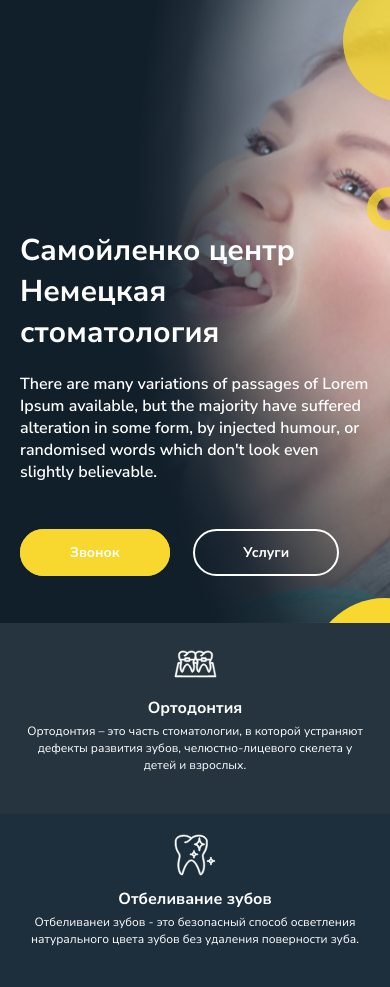
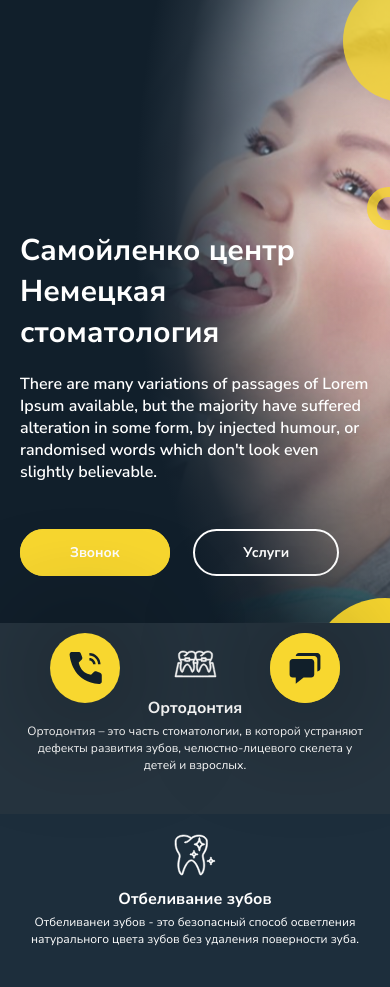
Before and after one commit to ogirock93/medeco, a PHP site: page /index_1.html in a window 390 px wide. Shown: the part 81-1068 px from the top of the page. Run offline with PHP 8.4, Linux system fonts and the light colour scheme; style sheets or scripts are compiled from the project's sources.

Commit message:
Добавил кнопки обратного звонка и чата

```diff
--- a/css/editional_style.css
+++ b/css/editional_style.css
@@ -1409,6 +1409,90 @@ body.lock {
   opacity: 0.7;
 }
 
+.popup-dismiss_mob {
+  display: none;
+}
+
+.page_number a.arows.right {
+  background: #F8D72F;
+  border: 2px solid #F8D72F;
+}
+.page_number a.arows.right img {
+  filter: invert(1);
+}
+
+.btn_fixed button.btn_fix {
+  border: none;
+  background: transparent;
+  width: 70px;
+  height: 70px;
+  display: flex;
+  align-items: center;
+  justify-content: center;
+  border: none;
+  filter: drop-shadow(0px 5px 60px rgba(0, 0, 0, 0.8));
+  background: #F8D72F;
+  border-radius: 50%;
+}
+
+.call_btn {
+  position: fixed;
+  z-index: 999;
+  bottom: 60px;
+  left: 50px;
+  display: flex;
+}
+
+.chat_btn {
+  background: #F8D72F;
+  border-radius: 50%;
+  width: 70px;
+  height: 70px;
+  position: fixed;
+  z-index: 999;
+  bottom: 60px;
+  right: 50px;
+}
+
+.form_call {
+  background: #F8D72F;
+  display: flex;
+  align-items: center;
+  border-radius: 53px;
+  padding: 10px;
+  padding-left: 70px;
+  margin-left: -60px;
+}
+
+.form_call_white {
+  border-radius: 53px;
+  background: #fff;
+  height: 100%;
+  display: flex;
+  align-items: center;
+  justify-content: center;
+  padding: 0 10px;
+}
+.form_call_white input {
+  border: none;
+  padding: 0 10px;
+  outline: none;
+}
+.form_call_white input:nth-child(2) {
+  border-left: 1.5px solid #000000;
+}
+.form_call_white button {
+  border-radius: 30px;
+  padding: 9px 18px;
+  transition: 0.3s;
+  background: #F8D72F;
+  border: 2px solid #F8D72F;
+}
+
+.form_call {
+  display: none;
+}
+
 @media (max-width: 1360px) {
   .container {
     width: 1200px;
--- a/css/editional_style.scss
+++ b/css/editional_style.scss
@@ -1437,6 +1437,88 @@ body.lock {
 	opacity: 0.7;
 }
 
+.popup-dismiss_mob{
+	display: none;
+}
 
+.page_number a.arows.right{
+	background: #F8D72F;
+	border: 2px solid #F8D72F;
+	img{
+		filter: invert(1);
+	}
+}
 
+.btn_fixed{
+	button.btn_fix{
+		border: none;
+		background: transparent;
+		width: 70px;
+		height: 70px;
+		display: flex;
+		align-items: center;
+		justify-content: center;
+		border: none;
+		filter: drop-shadow(0px 5px 60px rgba(0, 0, 0, 0.8));
+		background: #F8D72F;
+		border-radius: 50%;
+	}
+}
+.call_btn{
+	position: fixed;
+	z-index: 999;
+	bottom: 60px;
+	left: 50px;
+	display: flex;
+}
+
+.chat_btn{
+	background: #F8D72F;
+	border-radius: 50%;
+	width: 70px;
+	height: 70px;
+	position: fixed;
+	z-index: 999;
+	bottom: 60px;
+	right: 50px;
+}
+
+.form_call{
+	background: #F8D72F;
+	display: flex;
+	align-items: center;
+	border-radius: 53px;
+	padding: 10px;
+	padding-left: 70px;
+	margin-left: -60px;
+}
+
+.form_call_white{
+	border-radius: 53px;
+	background: #fff;
+	height: 100%;
+	display: flex;
+	align-items: center;
+	justify-content: center;
+	padding: 0 10px;
+	input{
+		border:none;
+		padding: 0 10px;
+		outline: none;
+		&:nth-child(2){
+			border-left: 1.5px solid #000000;;
+		}
+	}
+	button{
+		border-radius: 30px;
+		padding: 9px 18px;
+		transition: 0.3s;
+		background: #F8D72F;
+    border: 2px solid #F8D72F;
+	}
+}
+
+.form_call{
+	display: none;
+}
 @import "media.scss";
--- a/index_1.html
+++ b/index_1.html
@@ -12,6 +12,21 @@
 </head>
 <body>
 
+<div class="btn_fixed">
+	<div class="call_btn">
+		<button class="btn_fix" type="button" name="button"><img src="img_2/phone.svg" alt="img"></button>
+		<div class="form_call">
+			<form class="form_call_white" action="index.html" method="post">
+				<input type="text" name="name" value="" placeholder="Имя">
+				<input type="tel" name="phone" value="" placeholder="Телефон">
+				<button class="arows right"><img src="img_2/arrow_right.svg" alt="right"></button>
+			</form>
+		</div>
+	</div>
+	<div class="chat_btn">
+		<button class="btn_fix" type="button" name="button"><img src="img_2/chat.svg" alt="img"></button>
+	</div>
+</div>
 
 <header>
 	<div class="header">
@@ -451,7 +466,8 @@
 		<div class="map">
 			<iframe src="https://www.google.com/maps/embed?pb=!1m18!1m12!1m3!1d19162.832700996732!2d30.40863638316956!3d50.50194501185067!2m3!1f0!2f0!3f0!3m2!1i1024!2i768!4f13.1!3m3!1m2!1s0x40d4cd1b6dabe385%3A0xeb63a28d2e5553a5!2sSamoylenko%20Tsentr!5e0!3m2!1sru!2sua!4v1642607905997!5m2!1sru!2sua" width="600" height="450" style="border:0;" allowfullscreen="" loading="lazy"></iframe>
 		</div>
-		<p><a class="popup-dismiss" href="#"><img class="close_popup" src="img_2/menu_close.svg" alt="close"></a></p>
+		<a class="popup-dismiss" href="#"><img class="close_popup" src="img_2/menu_close.svg" alt="close"></a>
+		<a class="popup-dismiss_mob" href="#"><img class="close_popup" src="img_2/close_popup.svg" alt="close"> Назад</a>
 	</div>
 
 
--- a/js/script.js
+++ b/js/script.js
@@ -5,9 +5,9 @@ if ($(".popup_1").length > 0){
     type: 'inline',
     preloader: false,
     focus: '#username',
-    modal: true
+    modal: false,
   });
-  $(document).on('click', '.popup-dismiss', function (e) {
+  $(document).on('click', '.popup-dismiss ,.popup-dismiss_mob', function (e) {
     e.preventDefault();
     $.magnificPopup.close();
   });
@@ -156,3 +156,11 @@ $(document).ready(function () {
   });
 })
 // script end
+
+$(document).ready(function () {
+  $(".btn_fix").click(function () {
+    $(".form_call").show("slow");
+  });
+
+
+})
```
Also changed, not shown: other parts of css/editional_style.css (+53 -0 lines), css/media.css (+53 -0 lines), css/media.scss (+53 -0 lines), img_2/Arrow_mob_left.svg (added), img_2/Arrow_mob_right.svg (added), img_2/call_btn.png (added), img_2/cgat_btn.png (added), img_2/chat.svg (added), img_2/close_popup.svg (added), img_2/phone.svg (added), 1 other file.
